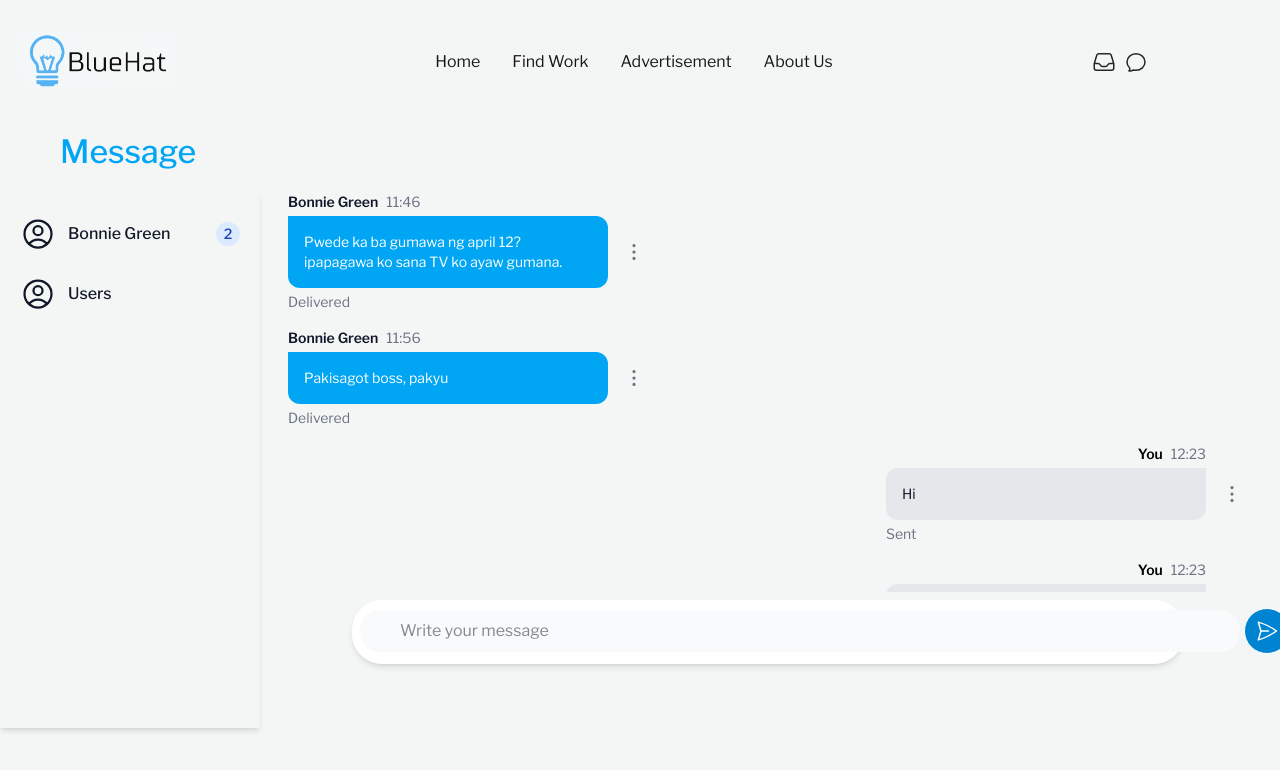
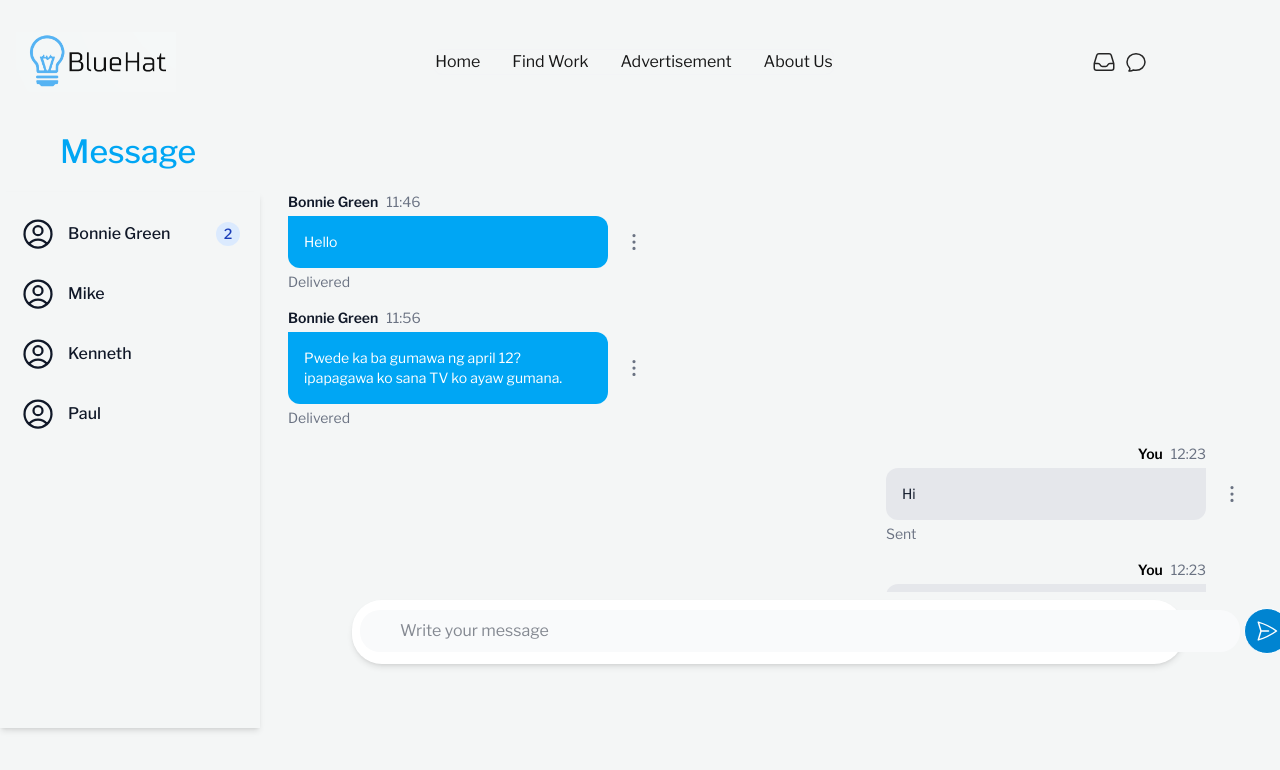
Before and after one commit to mxrxxsv/bluehat, a React (Vite) app: page /chatpage in a window 1280 px wide. Shown: the top 770 px of the page. Built offline with nearby package versions, Linux system fonts and the light colour scheme.

Commit message:
Updating Chats

```diff
--- a/src/ChatPage.jsx
+++ b/src/ChatPage.jsx
@@ -52,14 +52,14 @@ const ChatPage = () => {
         {
             name: 'Bonnie Green',
             time: '11:46',
-            content: 'Pwede ka ba gumawa ng april 12? ipapagawa ko sana TV ko ayaw gumana.',
+            content: 'Hello',
             status: 'Delivered',
             sender: "other",
         },
         {
             name: 'Bonnie Green',
             time: '11:56',
-            content: 'Pakisagot boss, pakyu',
+            content: 'Pwede ka ba gumawa ng april 12? ipapagawa ko sana TV ko ayaw gumana.',
             status: 'Delivered',
             sender: "other",
         },
@@ -74,6 +74,13 @@ const ChatPage = () => {
             name: 'You',
             time: '12:23',
             content: 'Sure! I’m available on April 12.',
+            status: 'Sent',
+            sender: "me",
+        },
+        {
+            name: 'You',
+            time: '12:23',
+            content: 'ano po ba sira ng TV niyo?',
             status: 'Sent',
             sender: "me",
         }
@@ -199,7 +206,25 @@ const ChatPage = () => {
                                     <path strokeLinecap="round" strokeLinejoin="round" d="M17.982 18.725A7.488 7.488 0 0 0 12 15.75a7.488 7.488 0 0 0-5.982 2.975m11.963 0a9 9 0 1 0-11.963 0m11.963 0A8.966 8.966 0 0 1 12 21a8.966 8.966 0 0 1-5.982-2.275M15 9.75a3 3 0 1 1-6 0 3 3 0 0 1 6 0Z" />
                                 </svg>
 
-                                <span class="flex-1 ms-3 whitespace-nowrap">Users</span>
+                                <span class="flex-1 ms-3 whitespace-nowrap">Mike</span>
+                            </a>
+                        </li>
+                        <li>
+                            <a href="#" class="flex items-center p-2 text-gray-900 rounded-lg dark:text-dark hover:bg-blue-200 group">
+                                <svg xmlns="http://www.w3.org/2000/svg" fill="none" viewBox="0 0 24 24" strokeWidth={1.5} stroke="currentColor" className="size-9">
+                                    <path strokeLinecap="round" strokeLinejoin="round" d="M17.982 18.725A7.488 7.488 0 0 0 12 15.75a7.488 7.488 0 0 0-5.982 2.975m11.963 0a9 9 0 1 0-11.963 0m11.963 0A8.966 8.966 0 0 1 12 21a8.966 8.966 0 0 1-5.982-2.275M15 9.75a3 3 0 1 1-6 0 3 3 0 0 1 6 0Z" />
+                                </svg>
+
+                                <span class="flex-1 ms-3 whitespace-nowrap">Kenneth</span>
+                            </a>
+                        </li>
+                        <li>
+                            <a href="#" class="flex items-center p-2 text-gray-900 rounded-lg dark:text-dark hover:bg-blue-200 group">
+                                <svg xmlns="http://www.w3.org/2000/svg" fill="none" viewBox="0 0 24 24" strokeWidth={1.5} stroke="currentColor" className="size-9">
+                                    <path strokeLinecap="round" strokeLinejoin="round" d="M17.982 18.725A7.488 7.488 0 0 0 12 15.75a7.488 7.488 0 0 0-5.982 2.975m11.963 0a9 9 0 1 0-11.963 0m11.963 0A8.966 8.966 0 0 1 12 21a8.966 8.966 0 0 1-5.982-2.275M15 9.75a3 3 0 1 1-6 0 3 3 0 0 1 6 0Z" />
+                                </svg>
+
+                                <span class="flex-1 ms-3 whitespace-nowrap">Paul</span>
                             </a>
                         </li>
 
```
